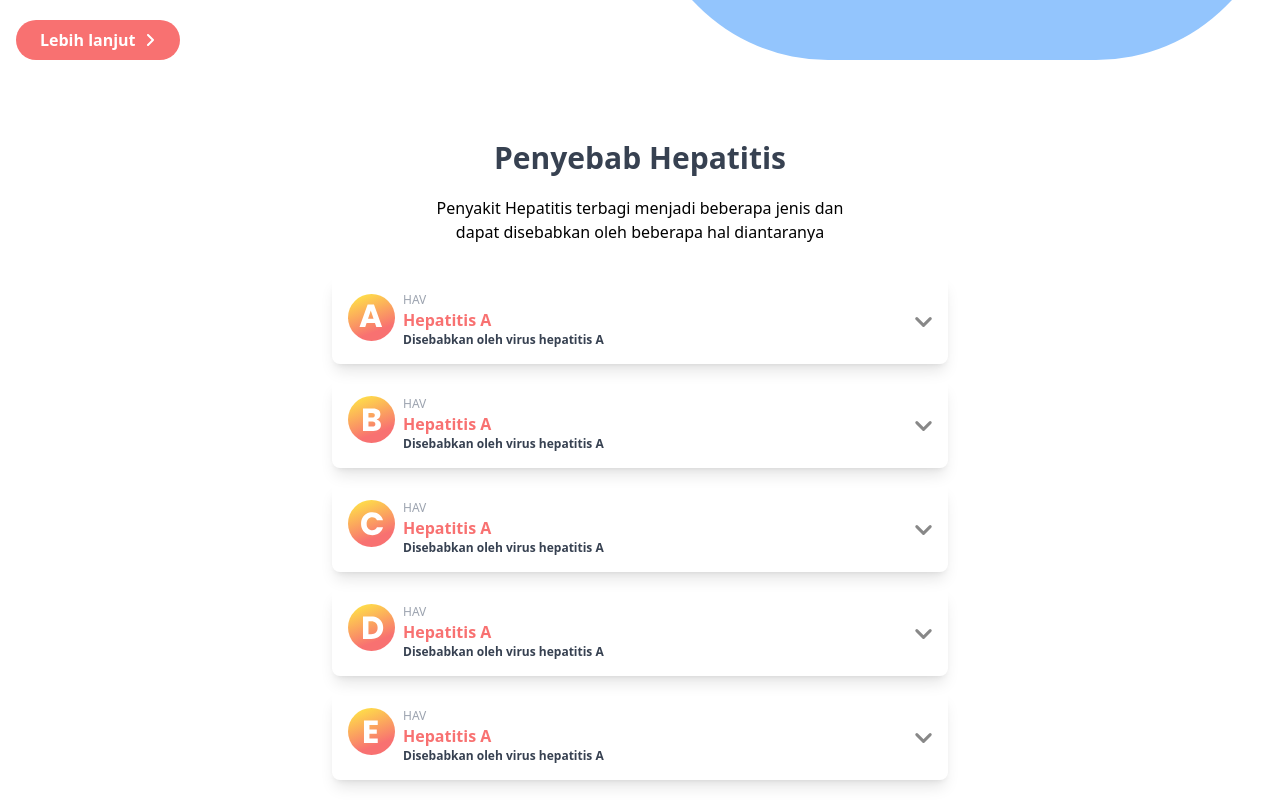
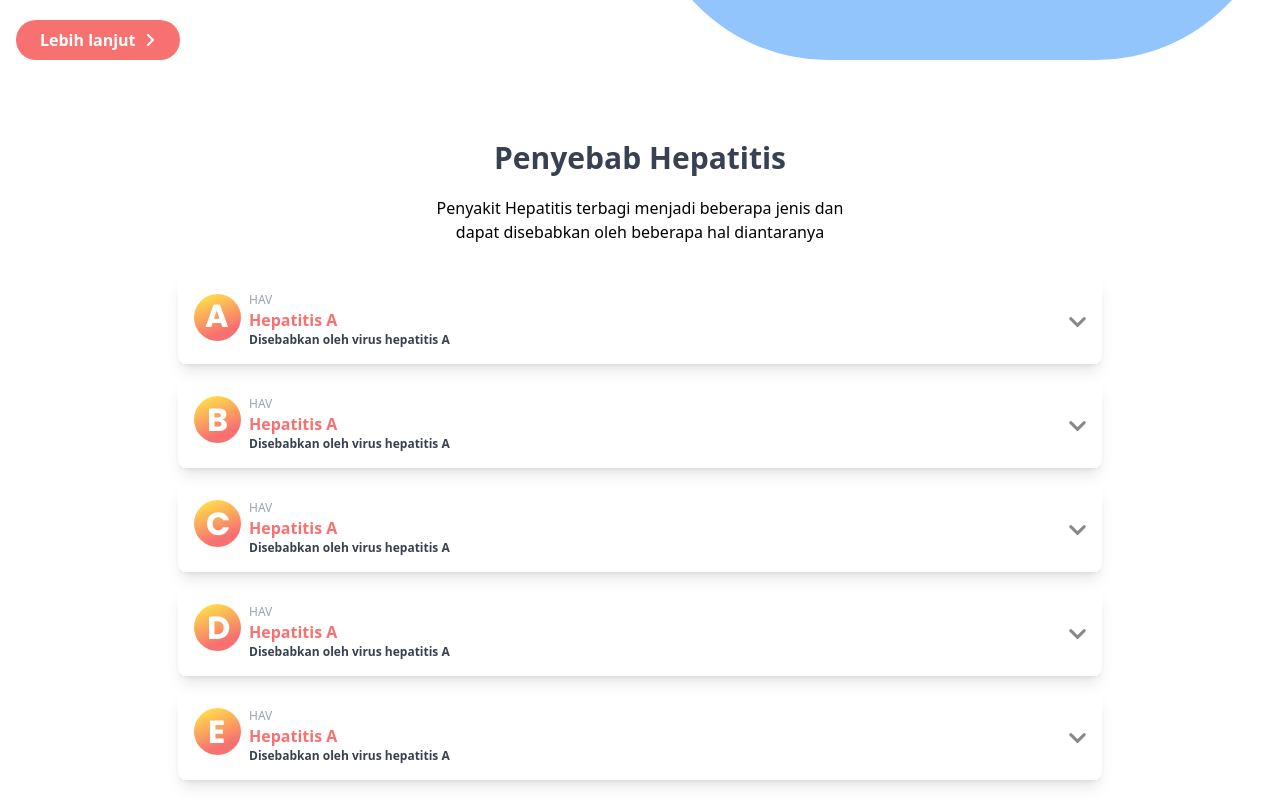
Before and after one commit to Taufik-H/besmart-project, a React (Create React App) app: page / in a window 1280 px wide. Shown: the part 1206-2006 px from the top of the page. Built offline with nearby package versions, Linux system fonts and the light colour scheme.

Commit message:
add new section2

```diff
--- a/src/components/List.js
+++ b/src/components/List.js
@@ -7,11 +7,11 @@ export const List = ()=>{
     <h1 className="text-3xl font-bold text-center text-gray-700 mb-5">Penyebab Hepatitis</h1>
         <div className="w-full flex justify-center">
 
-        <p className=" text-center w-4/12">Penyakit Hepatitis terbagi menjadi
+        <p className=" text-center w-9/12 lg:w-4/12">Penyakit Hepatitis terbagi menjadi
         beberapa jenis dan dapat disebabkan oleh beberapa hal diantaranya</p>
     </div>
     <div className="container px-6 mx-auto mt-8">
-    <div className="grid grid-cols-1  lg:gap-4 w-6/12 mx-auto">
+    <div className="grid grid-cols-1  lg:gap-4 w-full lg:w-9/12 mx-auto">
       {/* list */}
       <div className=" rounded-lg shadow-lg ">
         <div className="p-4">
```
